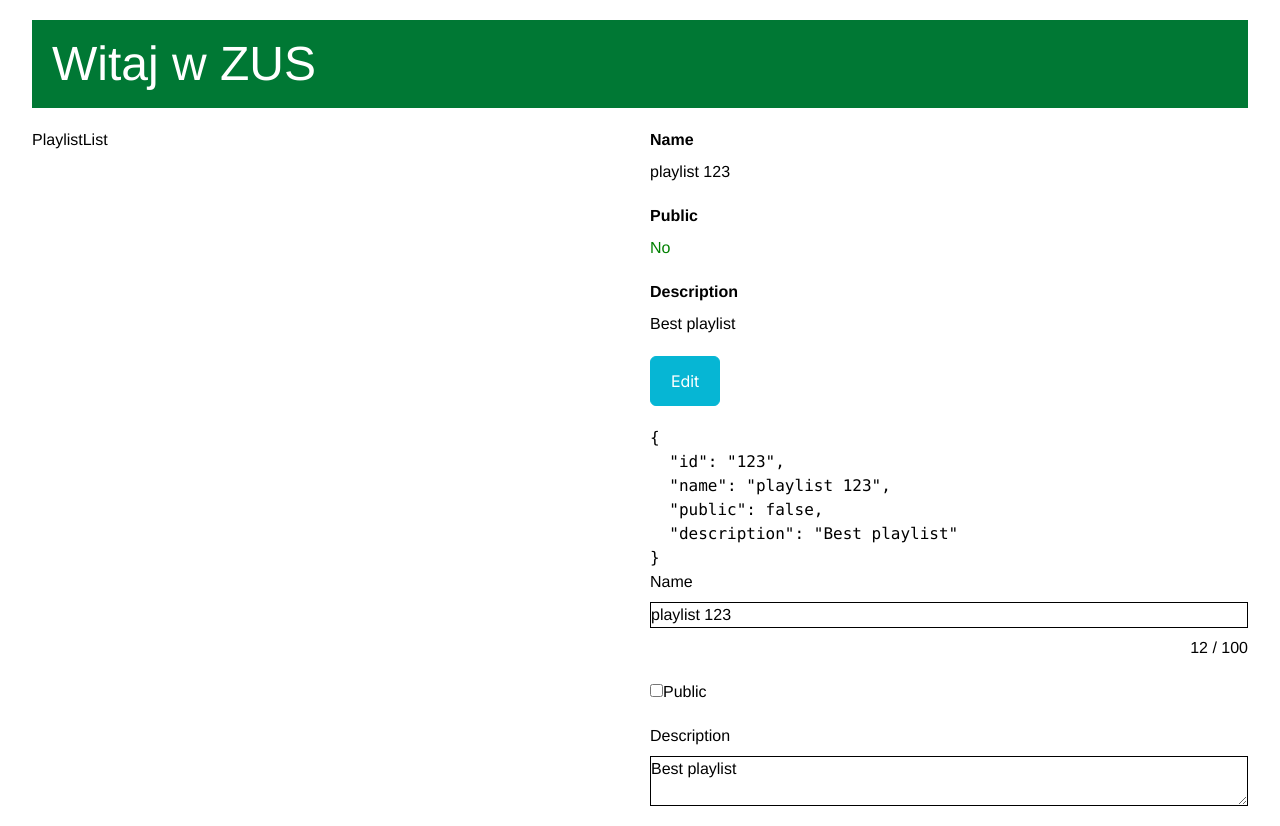
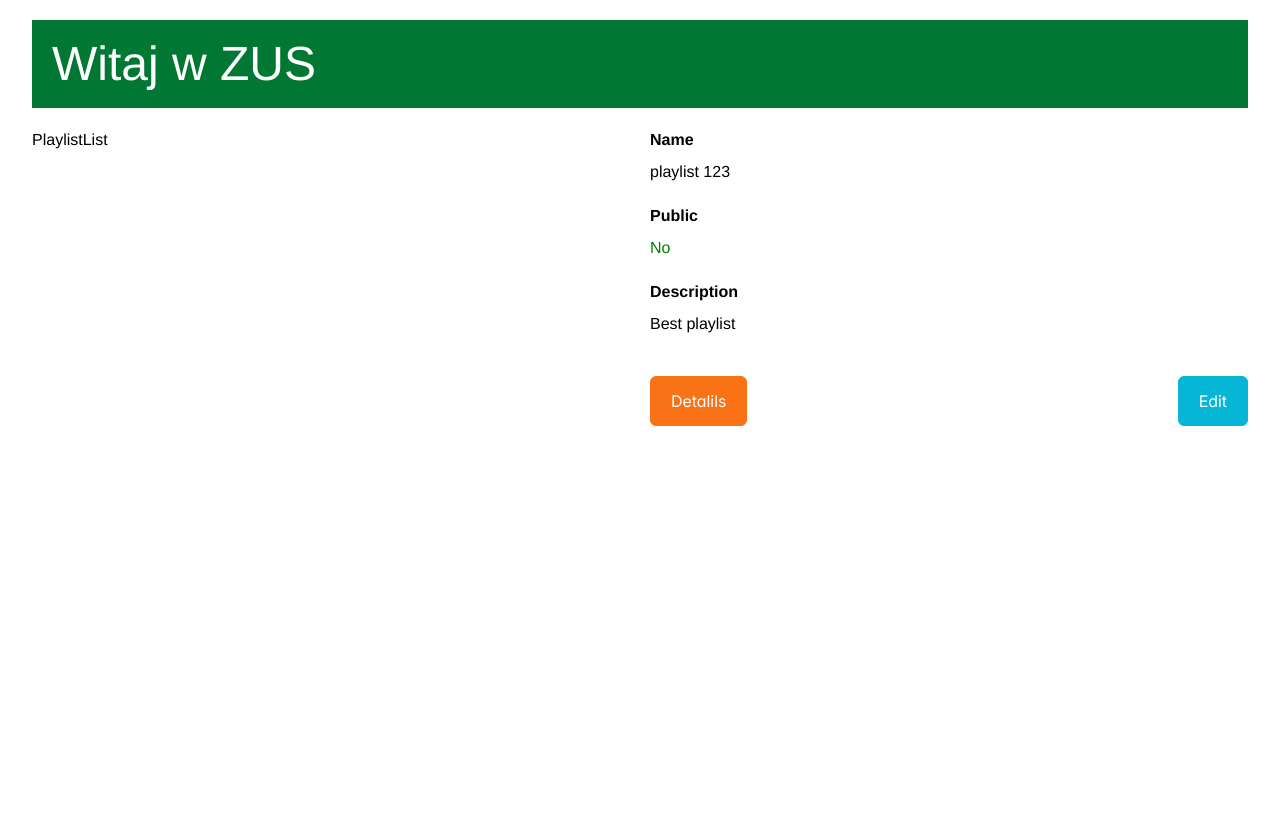
Before and after one commit to slawekppr/zus-react, a React (Vite) app: page / in a window 1280 px wide. After the commit the page ends 800 px from the top, so only its background shows below. Built offline with nearby package versions, Linux system fonts and the light colour scheme; a web font is replaced by a local one.

Commit message:
Exercise: Switchig modes

```diff
--- a/src/playlists/components/PlaylistDetails.tsx
+++ b/src/playlists/components/PlaylistDetails.tsx
@@ -43,7 +43,7 @@ const PlaylistDetails = (props: Props) => {
         </div>
 
         <div className="flex justify-between">
-          <Button>Edit</Button>
+          {/* <Button>Edit</Button> */}
         </div>
       </div>
     </div>
--- a/src/playlists/containers/PlaylistView.tsx
+++ b/src/playlists/containers/PlaylistView.tsx
@@ -2,11 +2,17 @@ import React from "react";
 import PlaylistList from "../components/PlaylistList";
 import PlaylistDetails from "../components/PlaylistDetails";
 import PlaylistEditor from "../components/PlaylistEditor";
+import { Button } from "primereact/button";
 // tsrafce
 
 type Props = {};
 
 const PlaylistView = (props: Props) => {
+  const mode = "details";
+
+  const showEditor = () => {};
+  const showDetails = () => {};
+
   return (
     <div>
       {/* Emmet + tailwind  */}
@@ -17,8 +23,12 @@ const PlaylistView = (props: Props) => {
         </div>
 
         <div className="grid gap-5">
-          <PlaylistDetails />
-          <PlaylistEditor />
+          {true  == true ? <PlaylistDetails /> : <PlaylistEditor />}
+
+          <div className="flex justify-between">
+            <Button severity="warning">Detalils</Button>
+            <Button>Edit</Button>
+          </div>
         </div>
       </div>
     </div>
```
